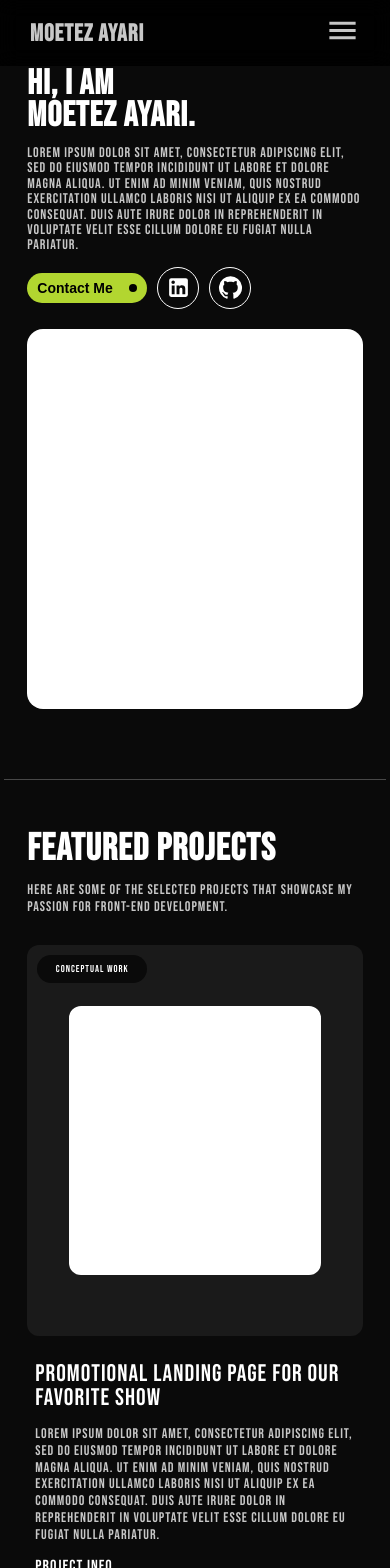
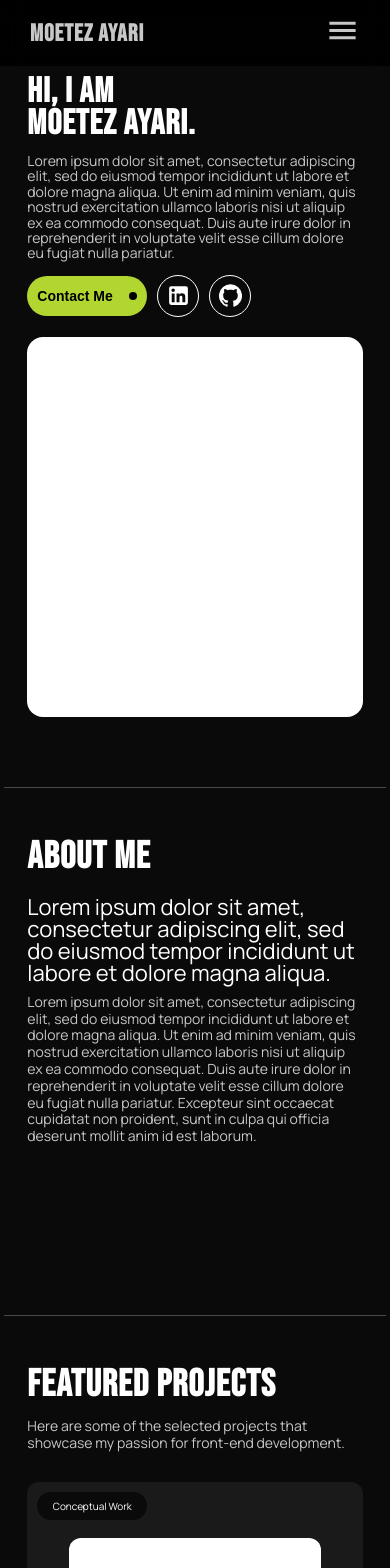
Before and after one commit to moetez96/web-portfolio, a React (Create React App) app: page / in a window 390 px wide. Shown: the top 1568 px of the page. Built offline with nearby package versions, Linux system fonts and the light colour scheme.

Commit message:
Add about section

```diff
--- a/package.json
+++ b/package.json
@@ -6,6 +6,7 @@
     "@emotion/react": "^11.11.4",
     "@emotion/styled": "^11.11.5",
     "@fontsource/bebas-neue": "^5.0.20",
+    "@fontsource/manrope": "^5.0.20",
     "@mui/icons-material": "^5.15.18",
     "@mui/material": "^5.15.18",
     "@testing-library/jest-dom": "^5.17.0",
--- a/src/App.css
+++ b/src/App.css
@@ -18,3 +18,8 @@ hr {
 p {
   color: var(--paragraph-color);
 }
+
+h1 {
+  font-family: "Bebas Neue", Arial, sans-serif;
+  letter-spacing: 1px;
+}
--- a/src/App.js
+++ b/src/App.js
@@ -4,6 +4,7 @@ import { useState, useEffect } from "react";
 import Home from "./components/layout/Home";
 import Projects from "./components/layout/Projects";
 import Contact from "./components/layout/Contact";
+import About from "./components/layout/About";
 
 function App() {
     const [isDark, setIsDark] = useState(() => {
@@ -24,6 +25,8 @@ function App() {
             <Navbar handleThemeChange={handleThemeChange} isDark={isDark}/>
             <Home />
             <hr />
+            <About />
+            <hr />
             <Projects />
             <hr />
             <Contact />
--- a/src/components/cards/ProjectCard.js
+++ b/src/components/cards/ProjectCard.js
@@ -14,10 +14,10 @@ function ProjectCard() {
                 </div>
             </div>
             <div className="project-card-overview">
-                <h1>Promotional landing page for our favorite show</h1>
+                <h2>Promotional landing page for our favorite show</h2>
                 <p>Lorem ipsum dolor sit amet, consectetur adipiscing elit, sed do eiusmod tempor incididunt ut labore et dolore magna aliqua. Ut enim ad minim veniam, quis nostrud exercitation ullamco laboris nisi ut aliquip ex ea commodo consequat. Duis aute irure dolor in reprehenderit in voluptate velit esse cillum dolore eu fugiat nulla pariatur.</p>
                 <div className="project-card-info">
-                    <h2>Project Info</h2>
+                    <h2>PROJECT INFO</h2>
                     <hr/>
                     <p>Year</p>
                     <hr/>
--- /dev/null
+++ b/src/components/layout/About.js
@@ -0,0 +1,17 @@
+import "../../styles/about.css"
+function About() {
+
+    return(
+        <div className="about-wrapper">
+            <div className="about-container">
+                <h1>About Me</h1>
+                <div className="about-desc">
+                    <h2>Lorem ipsum dolor sit amet, consectetur adipiscing elit, sed do eiusmod tempor incididunt ut labore et dolore magna aliqua.</h2>
+                    <p>Lorem ipsum dolor sit amet, consectetur adipiscing elit, sed do eiusmod tempor incididunt ut labore et dolore magna aliqua. Ut enim ad minim veniam, quis nostrud exercitation ullamco laboris nisi ut aliquip ex ea commodo consequat. Duis aute irure dolor in reprehenderit in voluptate velit esse cillum dolore eu fugiat nulla pariatur. Excepteur sint occaecat cupidatat non proident, sunt in culpa qui officia deserunt mollit anim id est laborum.</p>
+                </div>
+            </div>
+        </div>
+    );
+}
+
+export default About;
--- a/src/index.css
+++ b/src/index.css
@@ -1,13 +1,12 @@
 body {
   margin: 0;
-  font-family: "Bebas Neue", "Helvetica Neue", Arial, sans-serif;
+  font-family: "Manrope", Arial, sans-serif;
   -webkit-font-smoothing: antialiased;
   -moz-osx-font-smoothing: grayscale;
   box-sizing: border-box;
   background-color: rgba(10, 10, 10, 0.96);
   -webkit-tap-highlight-color: transparent;
   -webkit-touch-callout: none;
-  letter-spacing: 1px;
 }
 
 :root {
--- a/src/index.js
+++ b/src/index.js
@@ -4,6 +4,7 @@ import './index.css';
 import App from './App';
 import reportWebVitals from './reportWebVitals';
 import "@fontsource/bebas-neue";
+import "@fontsource/manrope";
 
 const root = ReactDOM.createRoot(document.getElementById('root'));
 root.render(
--- /dev/null
+++ b/src/styles/about.css
@@ -0,0 +1,87 @@
+.about-wrapper {
+    position: relative;
+    width: 100%;
+    height: max-content;
+    max-height: 100dvh;
+    bottom: 10px;
+    color: var(--text-color);
+    background-color: var(--primary-background-color);
+}
+
+.about-container {
+    display: grid;
+    grid-template-columns: 1fr 1fr;
+    gap: 20px;
+    max-width: 100%;
+    padding: 0 7% 100px;
+
+    >h1 {
+        font-size: 5.5vw;
+        line-height: 100%;
+        padding: 0;
+        margin: 0;
+    }
+}
+
+.about-desc {
+
+    >h2 {
+        font-size: 28px;
+        line-height: 100%;
+        font-weight: normal;
+        margin: 0 0 10px;
+    }
+
+    >p {
+        font-size: 18px;
+        line-height: 130%;
+        margin: 0;
+    }
+}
+
+@media (max-width: 768px) {
+
+    .about-container {
+        grid-template-columns: none;
+        grid-template-rows: max-content 1fr;
+
+        >h1 {
+            font-size: 43px;
+        }
+    }
+
+    .about-desc {
+
+        >h2 {
+            font-size: 24px;
+        }
+
+        >p {
+            font-size: 16px;
+            line-height: 120%;
+        }
+    }
+
+}
+
+@media (max-width: 425px) {
+
+    .about-container {
+
+        >h1 {
+            font-size: 38px;
+        }
+    }
+
+    .about-desc {
+
+        >h2 {
+            font-size: 22px;
+        }
+
+        >p {
+            font-size: 14px;
+        }
+    }
+
+}
--- a/src/styles/cards/project-card.css
+++ b/src/styles/cards/project-card.css
@@ -45,10 +45,11 @@
 .project-card-overview {
     padding-left: 32px;
     padding-right: 32px;
-    >h1 {
-        font-size: 32px;
+    >h2 {
+        font-size: 28px;
         line-height: 100%;
         font-weight: normal;
+        margin: 0 0 10px;
     }
 
     >p {
@@ -115,8 +116,8 @@
     .project-card-overview {
         padding-left: 22px;
         padding-right: 22px;
-        >h1 {
-            font-size: 26px;
+        >h2 {
+            font-size: 24px;
             line-height: 100%;
         }
 
@@ -184,8 +185,8 @@
 
 @media (max-width: 425px) {
     .project-card-overview {
-        >h1 {
-            font-size: 24px;
+        >h2 {
+            font-size: 22px;
         }
 
         >p {
--- a/src/styles/home.css
+++ b/src/styles/home.css
@@ -191,7 +191,7 @@
 @media (max-width: 425px) {
 
     .home-wrapper {
-        padding-top: 48px;
+        padding-top: 56px;
     }
 
     .home-container {
@@ -207,7 +207,7 @@
     .profile-contact-btns {
         gap: 10px;
         > button {
-            height: 30px;
+            height: 40px;
             min-width: 120px;
             padding: 0 10px;
             font-size: 14px;
```
Also changed, not shown: 1 other file (tests, documents, lock files or other folders).
